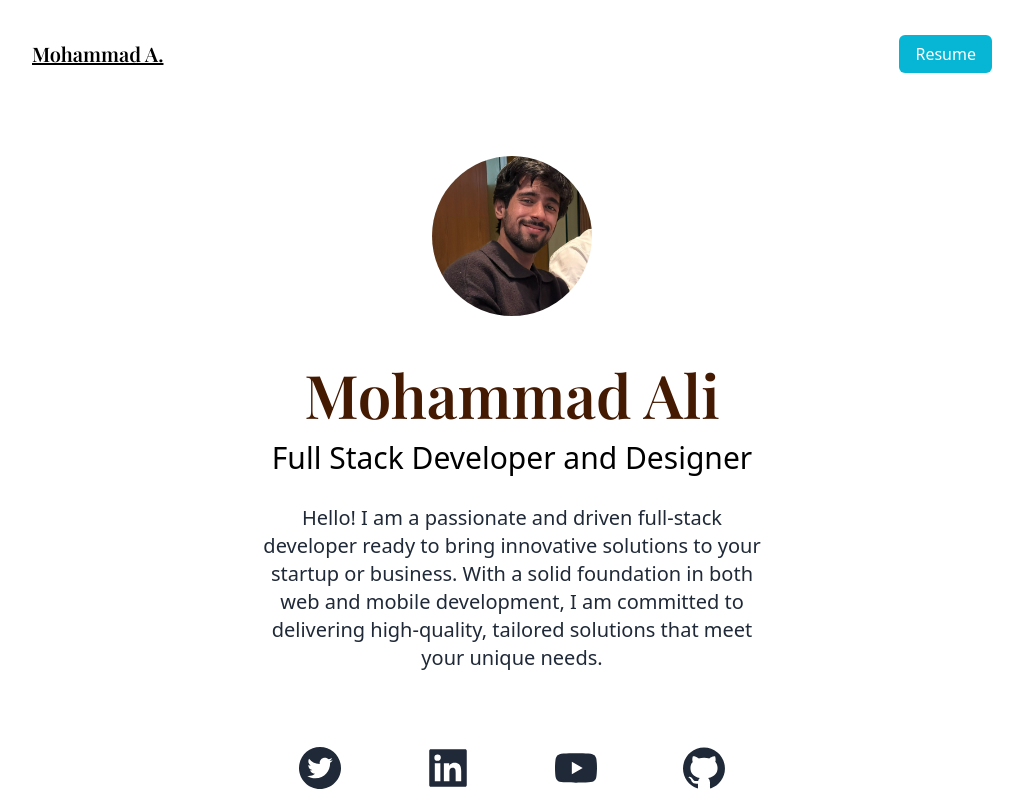
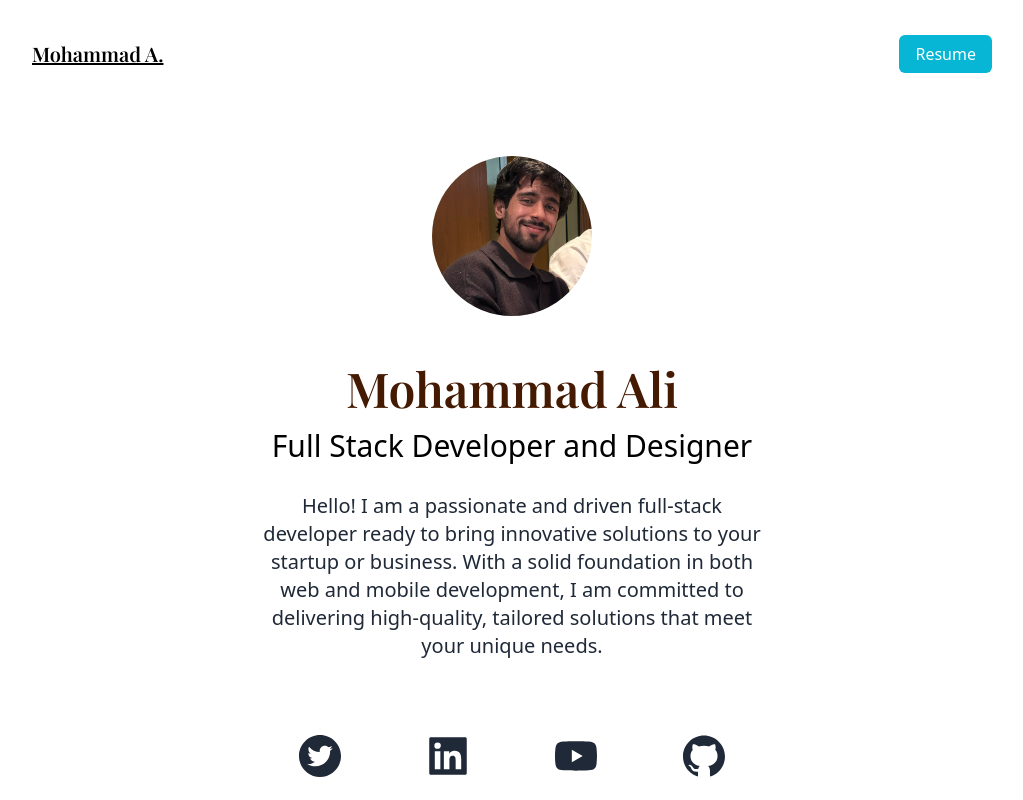
Before and after one commit to theali29/portfolio, a Next.js app: page / in a window 1280 px wide. Shown: the top 800 px of the page, without its empty margins (128-1151 px from the left). Built offline with nearby package versions, Linux system fonts and the light colour scheme.

Commit message:
Updated Styling

```diff
--- a/app/page.js
+++ b/app/page.js
@@ -61,7 +61,7 @@ export default function Home() {
             />
           </div>
           <div className='text-center p-10'>
-            <h2 className='text-5xl text-amber-950 py-2 playfair_display font-medium md:text-6xl '>
+            <h2 className='text-4xl text-amber-950 py-2 playfair_display md:text-5xl max-w-lg mx-auto '>
               Mohammad Ali
             </h2>
             <h3 className='text-2xl py-2 md:text-3xl'>
```
